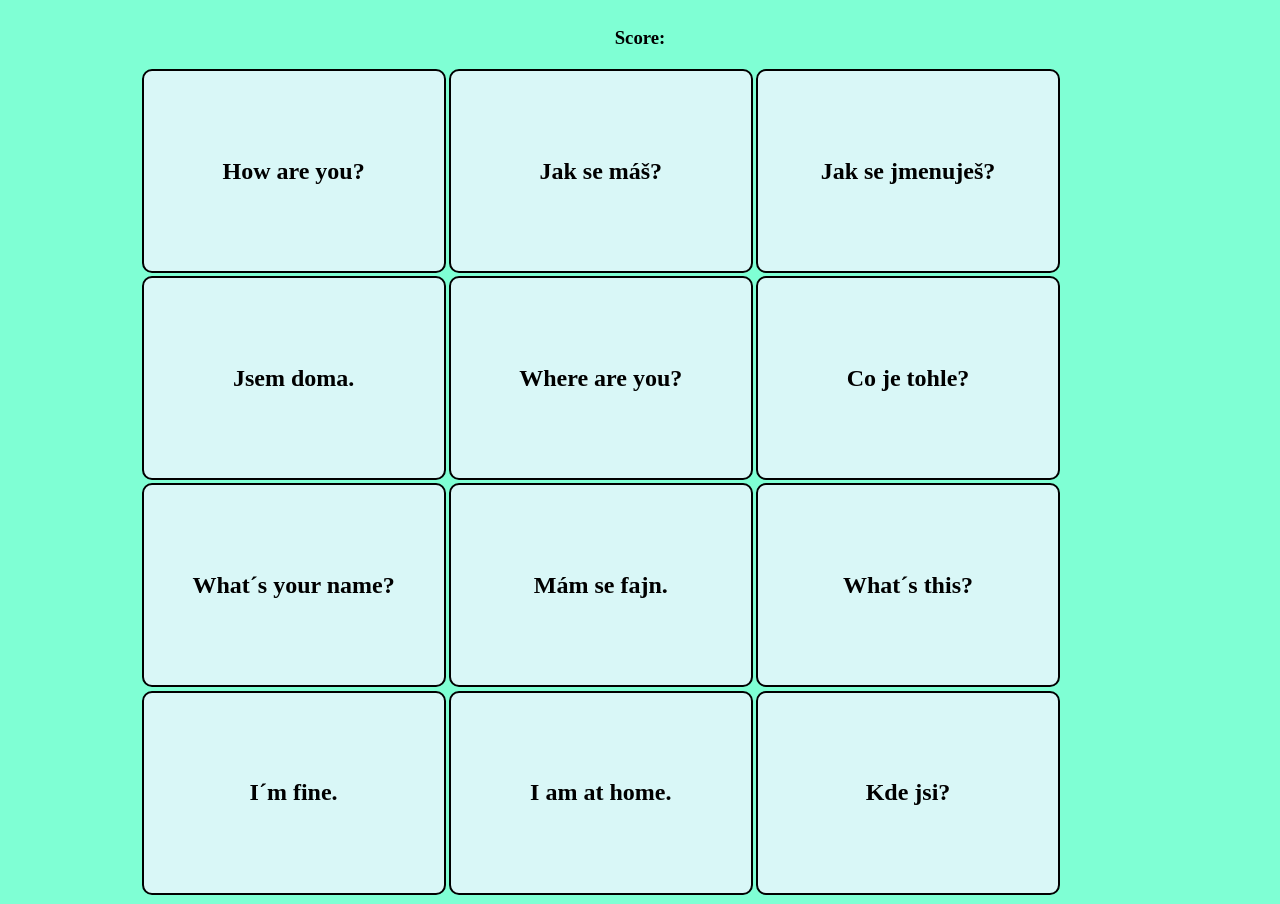
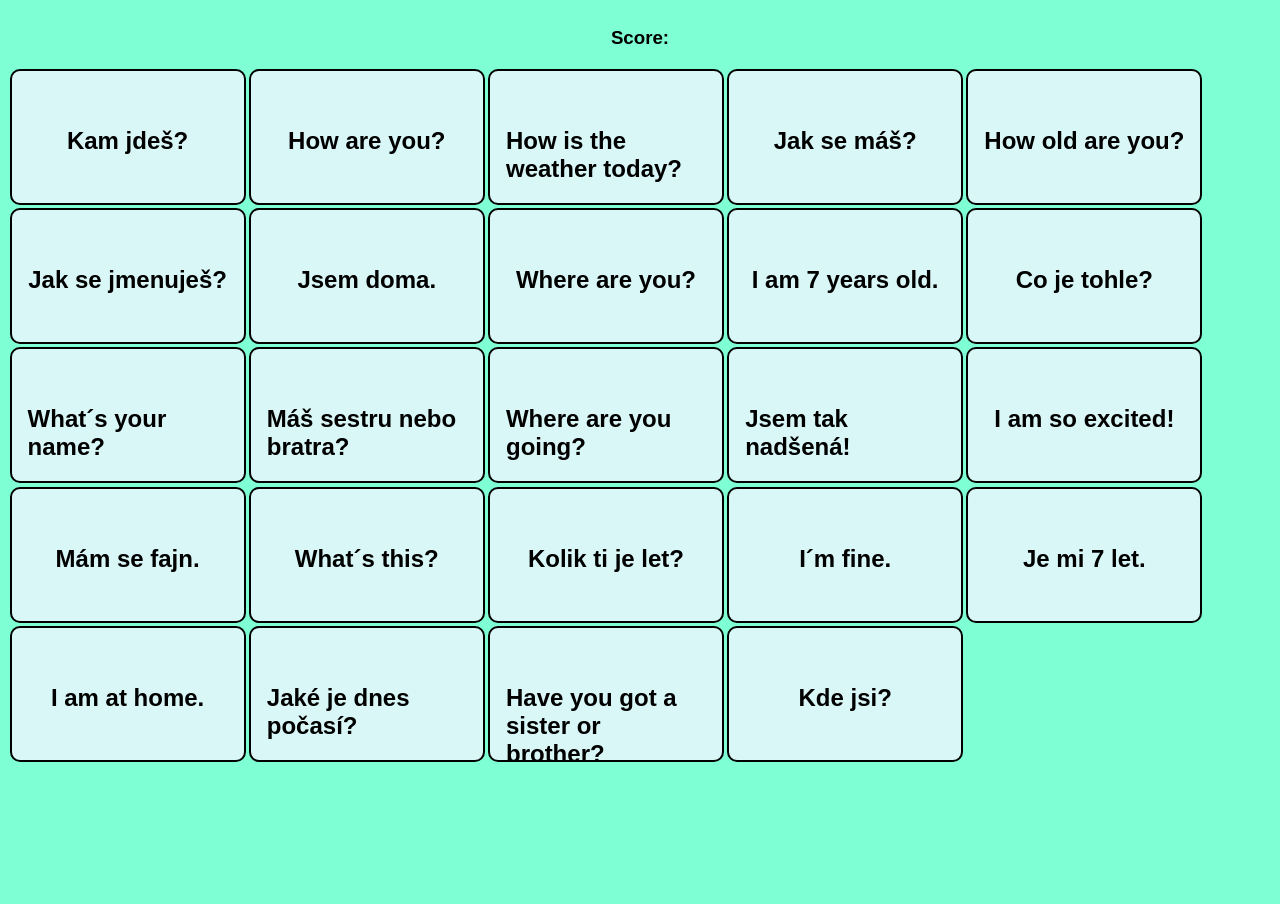
Before and after one commit to elaidina/eng1, a plain HTML site: page index.html in a window 1280 px wide. After the commit the page ends 800 px from the top, so only its background shows below. Drawn offline with Linux system fonts and the light colour scheme.

Commit message:
12 sentences

```diff
--- a/app.js
+++ b/app.js
@@ -48,6 +48,54 @@ document.addEventListener('DOMContentLoaded', () => {
     {
       name: '6',
       img: 'Jsem doma.'
+    },
+    {
+      name: '7',
+      img: 'Where are you going?'
+    },
+    {
+      name: '7',
+      img: 'Kam jdeš?'
+    },
+    {
+      name: '8',
+      img: 'I am so excited!'
+    },
+    {
+      name: '8',
+      img: 'Jsem tak nadšená!'
+    },
+    {
+      name: '9',
+      img: 'How old are you?'
+    },
+    {
+      name: '9',
+      img: 'Kolik ti je let?'
+    },
+    {
+      name: '10',
+      img: 'Je mi 7 let.'
+    },
+    {
+      name: '10',
+      img: 'I am 7 years old.'
+    },
+    {
+      name: '11',
+      img: 'Máš sestru nebo bratra?'
+    },
+    {
+      name: '11',
+      img: 'Have you got a sister or brother?'
+    },
+    {
+      name: '12',
+      img: 'How is the weather today?'
+    },
+    {
+      name: '12',
+      img: 'Jaké je dnes počasí?'
     }
   ]
 
@@ -133,7 +181,9 @@ audio1.play();
     cardsChosenId = []
     resultDisplay.textContent = cardsWon.length
     if  (cardsWon.length === cardArray.length/2) {
-      resultDisplay.textContent = ' Congratulations! You found them all!'
+      resultDisplay.innerHTML = " <h1>Congratulations! You found them all!</h1><h2>Level 1 completed!</h2><a href=´´> Continue to Level 2</a>";
+
+
       var audio3 = new Audio ("images/end.mp3")
 audio3.play();
     }
--- a/style.css
+++ b/style.css
@@ -4,12 +4,13 @@ body {
  align-items: center;
  justify-content: space-around;
  background-color: aquamarine;
+ font-family: Arial, Helvetica, sans-serif;
 }
 
 .grid {
   display: flex;
   flex-wrap: wrap;
-  max-width: 1000px;
+  max-width: 2000px;
   max-height: 1000px;
 }
 
@@ -19,10 +20,10 @@ body {
   align-items: center;
   justify-content: space-around;
   background-color: rgb(217, 247, 247);
+ padding: 1rem;
 
-
-  width: 300px;
-  height: 200px;
+  width: 200px;
+  height: 100px;
   border: 2px solid black;
   border-radius: 10px;
   margin: .1rem;
```
